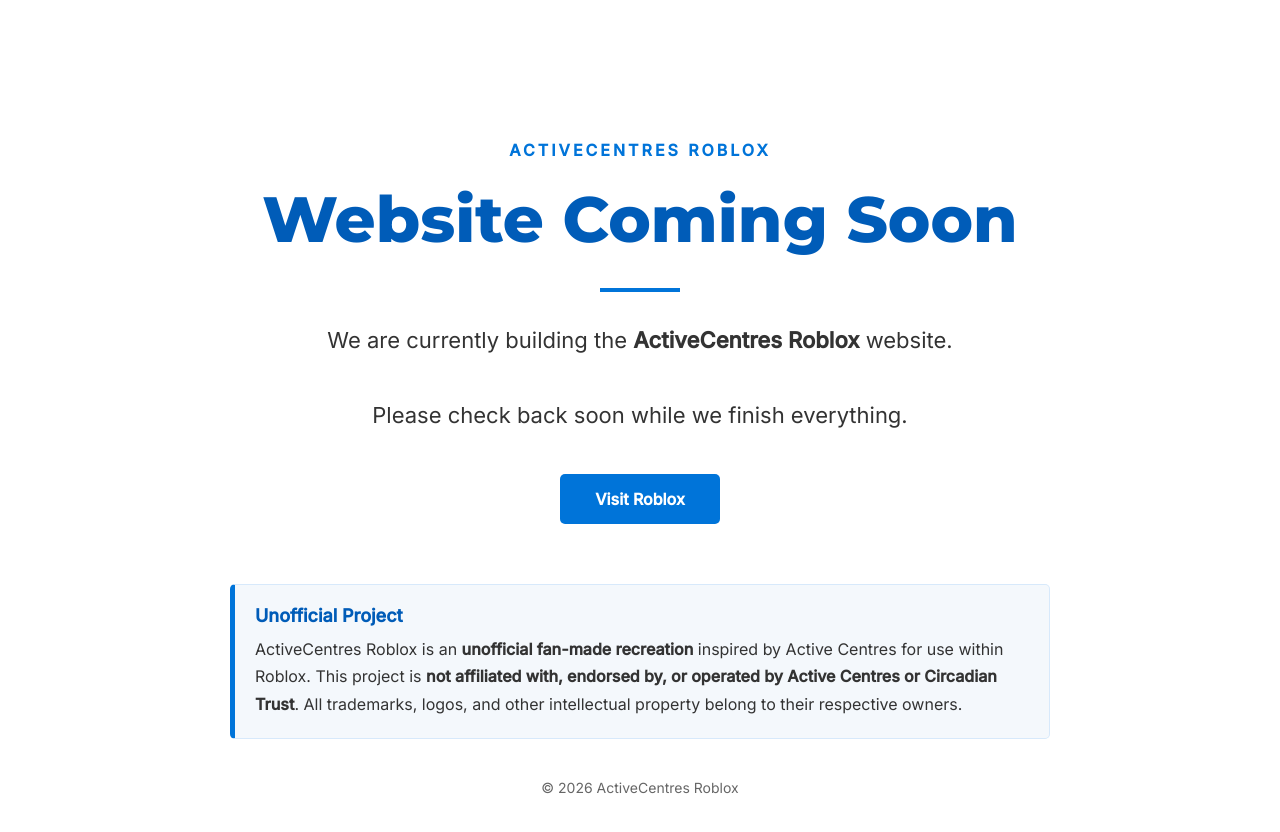
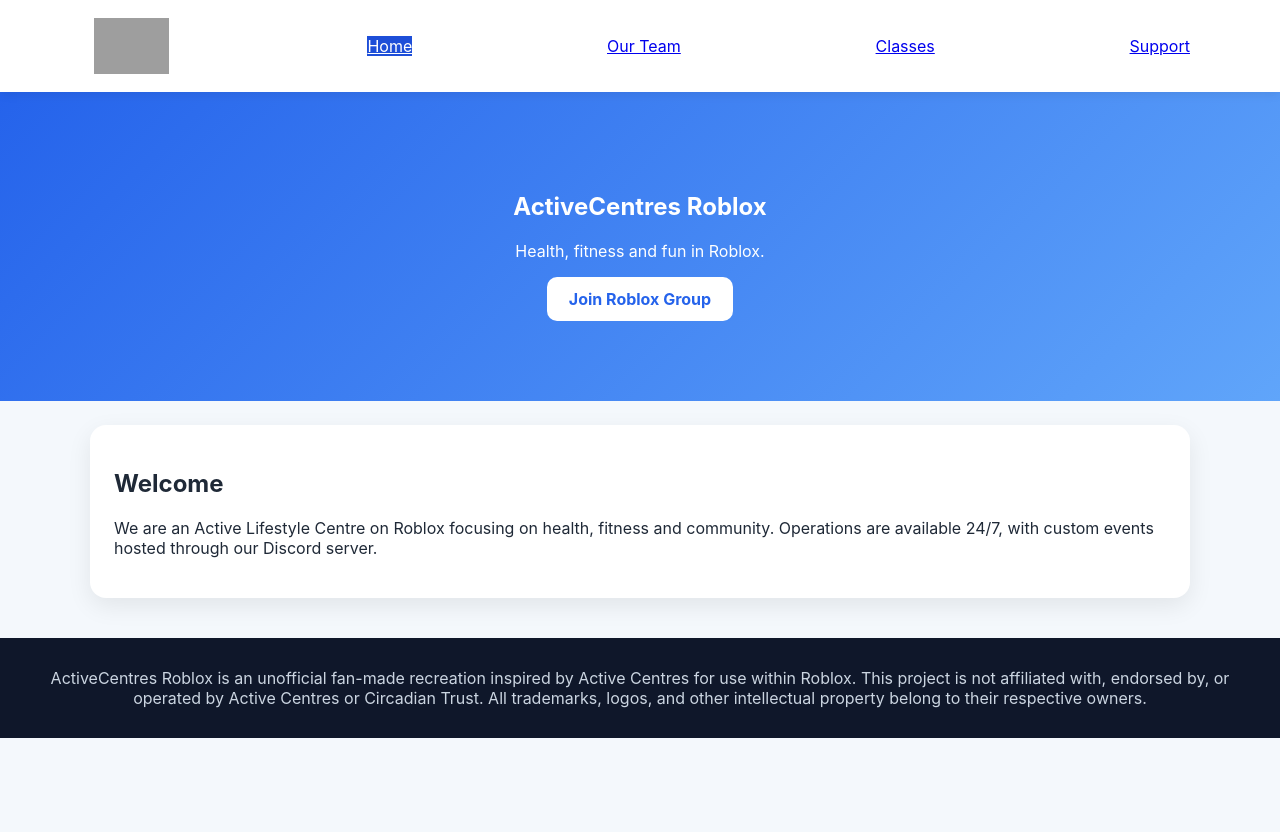
Before and after one commit to TPethan1/ActiveCentres, a website: page public/index.html in a window 1280 px wide. After the commit the page ends 800 px from the top, so only its background shows below. Drawn offline with Linux system fonts and the light colour scheme; grey boxes are pictures that could not be loaded.

Commit message:
Add files via upload

```diff
--- a/public/index.html
+++ b/public/index.html
@@ -1,156 +1,13 @@
-<!DOCTYPE html>
-<html lang="en">
-<head>
-<meta charset="UTF-8">
-<link rel="icon" type="image/png" href="/logo.png">
-<meta name="viewport" content="width=device-width, initial-scale=1.0">
-
-<title>Active Centres Roblox</title>
-
-<link href="https://fonts.googleapis.com/css2?family=Montserrat:wght@700;800&family=Inter:wght@400;500&display=swap" rel="stylesheet">
-
-<style>
-
-*{
-    margin:0;
-    padding:0;
-    box-sizing:border-box;
-}
-
-body{
-    font-family:Inter,sans-serif;
-    background:#ffffff;
-    color:#222;
-}
-
-.container{
-    max-width:900px;
-    margin:100px auto;
-    padding:40px;
-    text-align:center;
-}
-
-.small{
-    color:#0074d9;
-    font-weight:700;
-    font-size:16px;
-    letter-spacing:3px;
-    text-transform:uppercase;
-    margin-bottom:20px;
-}
-
-h1{
-    font-family:Montserrat,sans-serif;
-    font-size:64px;
-    font-weight:800;
-    color:#005cb8;
-    margin-bottom:25px;
-}
-
-.line{
-    width:80px;
-    height:4px;
-    background:#0074d9;
-    margin:30px auto;
-}
-
-p{
-    font-size:22px;
-    line-height:1.7;
-    color:#333;
-}
-
-.button{
-    display:inline-block;
-    margin-top:40px;
-    padding:15px 35px;
-    background:#0074d9;
-    color:#fff;
-    text-decoration:none;
-    font-weight:700;
-    border-radius:5px;
-    transition:.2s;
-}
-
-.button:hover{
-    background:#005cb8;
-}
-
-.notice{
-    margin-top:60px;
-    background:#f4f8fc;
-    border:1px solid #d7e9fb;
-    border-left:5px solid #0074d9;
-    padding:20px;
-    text-align:left;
-    border-radius:5px;
-}
-
-.notice h2{
-    color:#005cb8;
-    font-size:18px;
-    margin-bottom:10px;
-}
-
-.footer{
-    margin-top:40px;
-    color:#666;
-    font-size:14px;
-}
-
-@media(max-width:768px){
-
-    h1{
-        font-size:42px;
-    }
-
-    p{
-        font-size:18px;
-    }
-
-}
-
-</style>
-</head>
-
-<body>
-
-<div class="container">
-
-<div class="small">
-ACTIVECENTRES ROBLOX
-</div>
-
-<h1>Website Coming Soon</h1>
-
-<div class="line"></div>
-
-<p>
-We are currently building the <strong>ActiveCentres Roblox</strong> website.
-<br><br>
-Please check back soon while we finish everything.
-</p>
-
-<a href="https://www.roblox.com/communities/7095133/Active-Centres" class="button">
-Visit Roblox
-</a>
-
-<div class="notice">
-<h2>Unofficial Project</h2>
-
-<p style="font-size:16px;">
-ActiveCentres Roblox is an <strong>unofficial fan-made recreation</strong> inspired by Active Centres for use within Roblox.
-
-This project is <strong>not affiliated with, endorsed by, or operated by Active Centres or Circadian Trust</strong>. All trademarks, logos, and other intellectual property belong to their respective owners.
-</p>
-
-</div>
-
-<div class="footer">
-© 2026 ActiveCentres Roblox
-</div>
-
-</div>
-
-</body>
-</html>
+<!doctype html><html><head><meta charset=utf-8><meta name=viewport content='width=device-width,initial-scale=1'><title>Home</title><style>
+body{margin:0;font-family:Inter,Arial,sans-serif;background:#f4f8fc;color:#1f2937}
+header{background:#fff;box-shadow:0 2px 10px rgba(0,0,0,.08);position:sticky;top:0}
+.wrap{max-width:1100px;margin:auto;padding:0 20px}
+.top{display:flex;justify-content:space-between;align-items:center;padding:14px 0}
+nav a{text-decoration:none;color:#1d4ed8;padding:10px 14px;border-radius:10px;margin-left:6px}
+nav a:hover,.active{background:#1d4ed8;color:#fff}
+.hero{padding:80px 20px;background:linear-gradient(135deg,#2563eb,#60a5fa);color:#fff;text-align:center}
+.card{background:#fff;border-radius:16px;padding:24px;box-shadow:0 8px 24px rgba(0,0,0,.08);margin:24px 0}
+footer{background:#0f172a;color:#cbd5e1;padding:30px;text-align:center;margin-top:40px}
+img.logo{height:56px;background:#fff;padding:4px}
+.btn{display:inline-block;background:#fff;color:#2563eb;padding:12px 22px;border-radius:10px;text-decoration:none;font-weight:700}
+</style></head><body><header><div class='wrap top'><img class='logo' src='https://activecentres.org/wp-content/uploads/2019/04/active_lifestyle_centres.png'><a class="active" href="index.html">Home</a><a class="" href="team.html">Our Team</a><a class="" href="classes.html">Classes</a><a class="" href="support.html">Support</a></div></header><section class='hero'><h1>ActiveCentres Roblox</h1><p>Health, fitness and fun in Roblox.</p><a class='btn' href='https://www.roblox.com/communities/7095133/Active-Centres'>Join Roblox Group</a></section><div class='wrap'><div class='card'><h2>Welcome</h2><p>We are an Active Lifestyle Centre on Roblox focusing on health, fitness and community. Operations are available 24/7, with custom events hosted through our Discord server.</p></div></div><footer>ActiveCentres Roblox is an unofficial fan-made recreation inspired by Active Centres for use within Roblox. This project is not affiliated with, endorsed by, or operated by Active Centres or Circadian Trust. All trademarks, logos, and other intellectual property belong to their respective owners.</footer></body></html>
```
Also changed, not shown: public/classes.html (added, +13 -0 lines), public/support.html (added, +13 -0 lines), public/team.html (added, +13 -0 lines).
